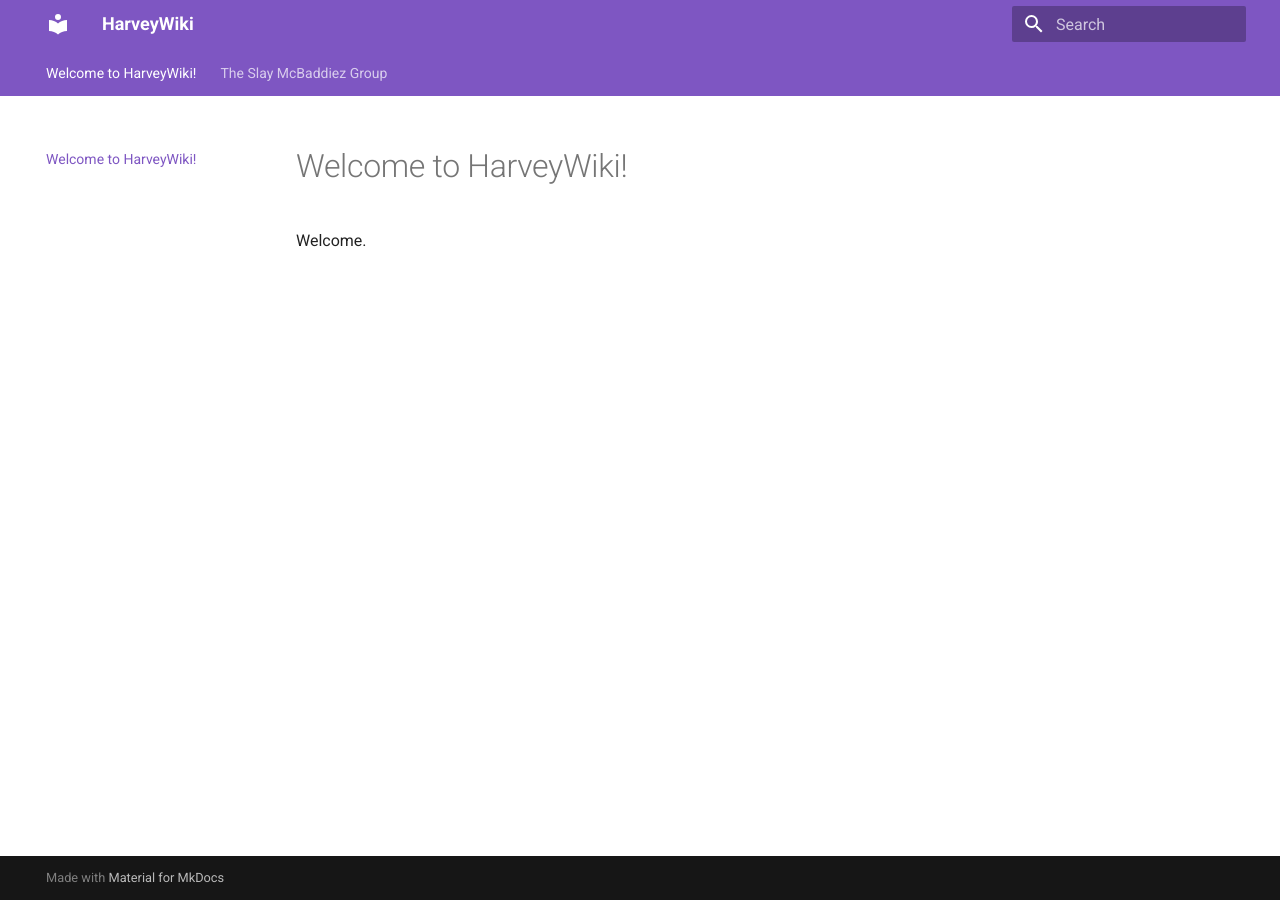
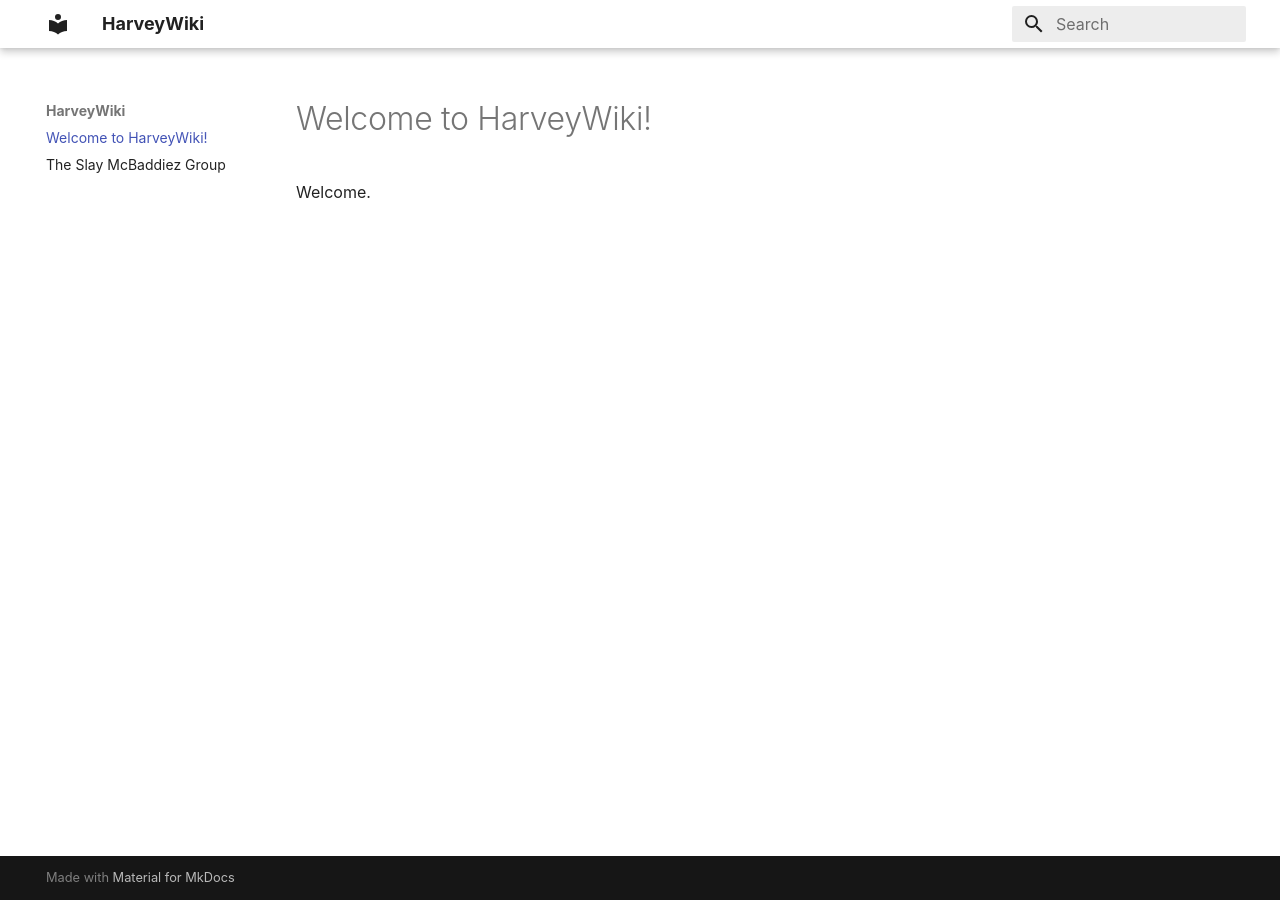
Before and after one commit to Hwidjaja11/HarveyWiki, an MkDocs documentation site: the page built from docs/index.md, in a window 1280 px wide. Built offline with MkDocs 1.6.1 and Material for MkDocs 9.7.7, drawn with Linux system fonts in a browser that asks for light colours; some web fonts are replaced.

Commit message:
Modify mkdocs.yml for theme and features
Updated theme colors and added new features and markdown extensions.

```diff
--- a/mkdocs.yml
+++ b/mkdocs.yml
@@ -2,11 +2,17 @@ site_name: HarveyWiki
 theme:
   name: material
   palette:
-    primary: deep purple
-    accent: deep purple
+    primary: white
+    accent: blue
   features:
-    - navigation.tabs
-    - search.suggest
-    - search.highlight
-plugins:
-  - search
+    - navigation.sections
+    - navigation.expand
+    - toc.integrate
+  font:
+    text: Sans Serif
+    code: Roboto Mono
+
+markdown_extensions:
+  - pymdownx.details
+  - pymdownx.superfences
+  - admonition
```
